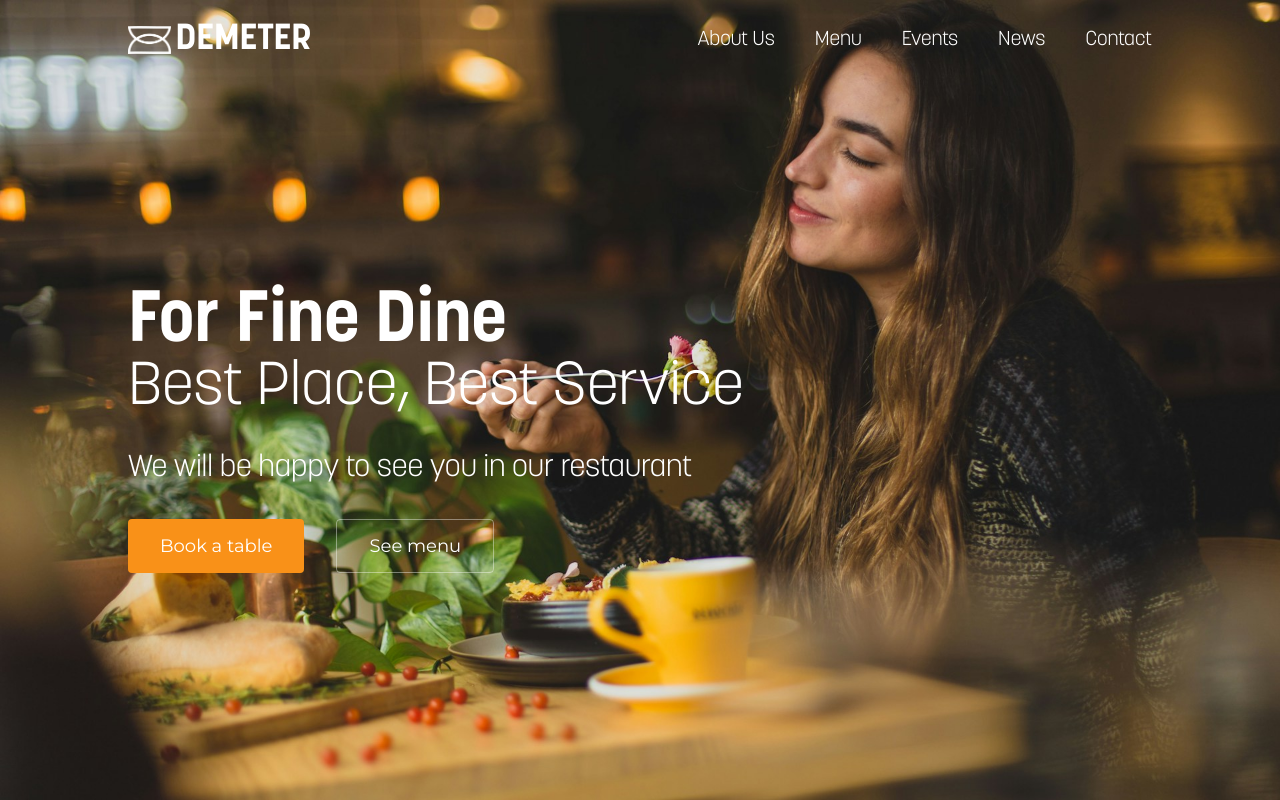
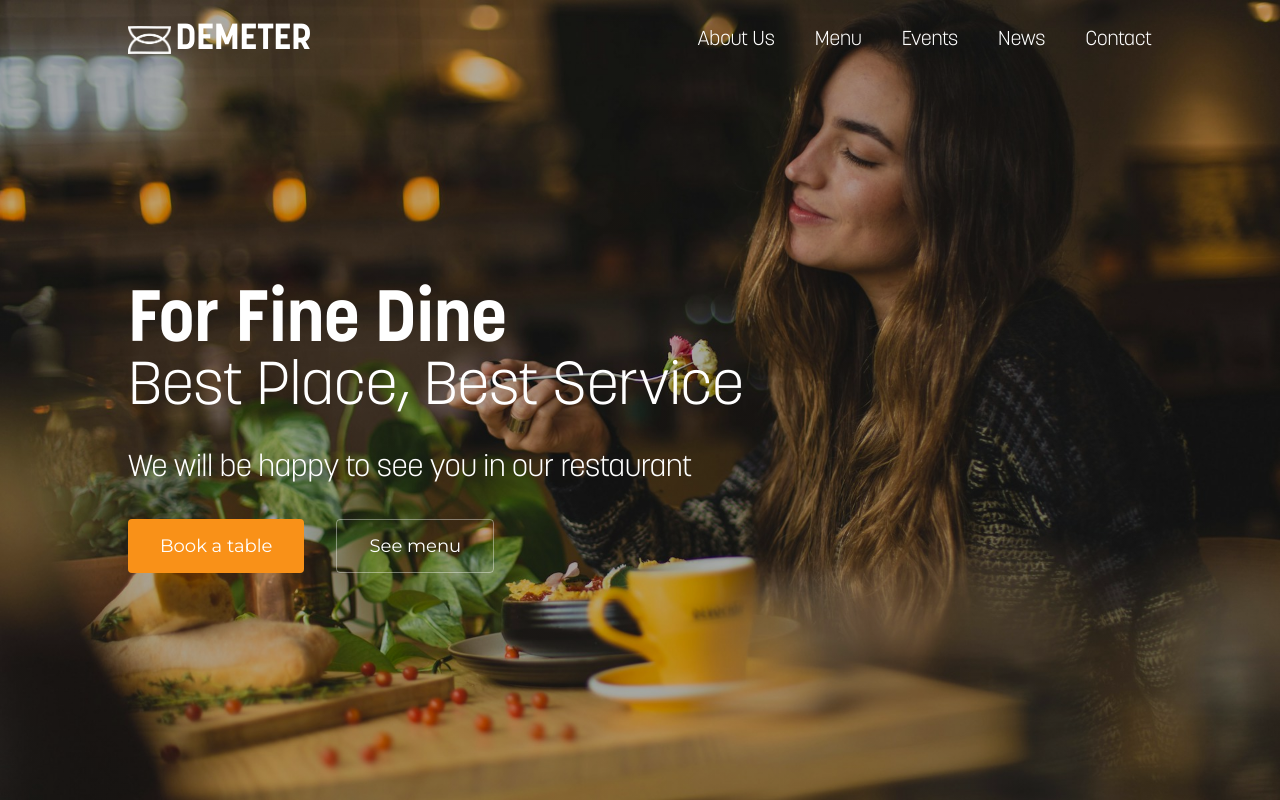
Before and after one commit to TruePadawan/Demeter-Restaurant, a SvelteKit app: page / in a window 1280 px wide. Built offline with nearby package versions, Linux system fonts and the light colour scheme.

Commit message:
Darken background image

```diff
--- a/src/routes/+page.svelte
+++ b/src/routes/+page.svelte
@@ -71,7 +71,9 @@
 	}
 
 	.hero {
-		background-image: url('$lib/images/hero-section.jpg');
+		/** Darken background image */
+		background-image: linear-gradient(rgba(0, 0, 0, 0.25), rgba(0, 0, 0, 0.25)),
+			url('$lib/images/hero-section.jpg');
 		background-size: cover;
 		height: 100vh;
 	}
```
